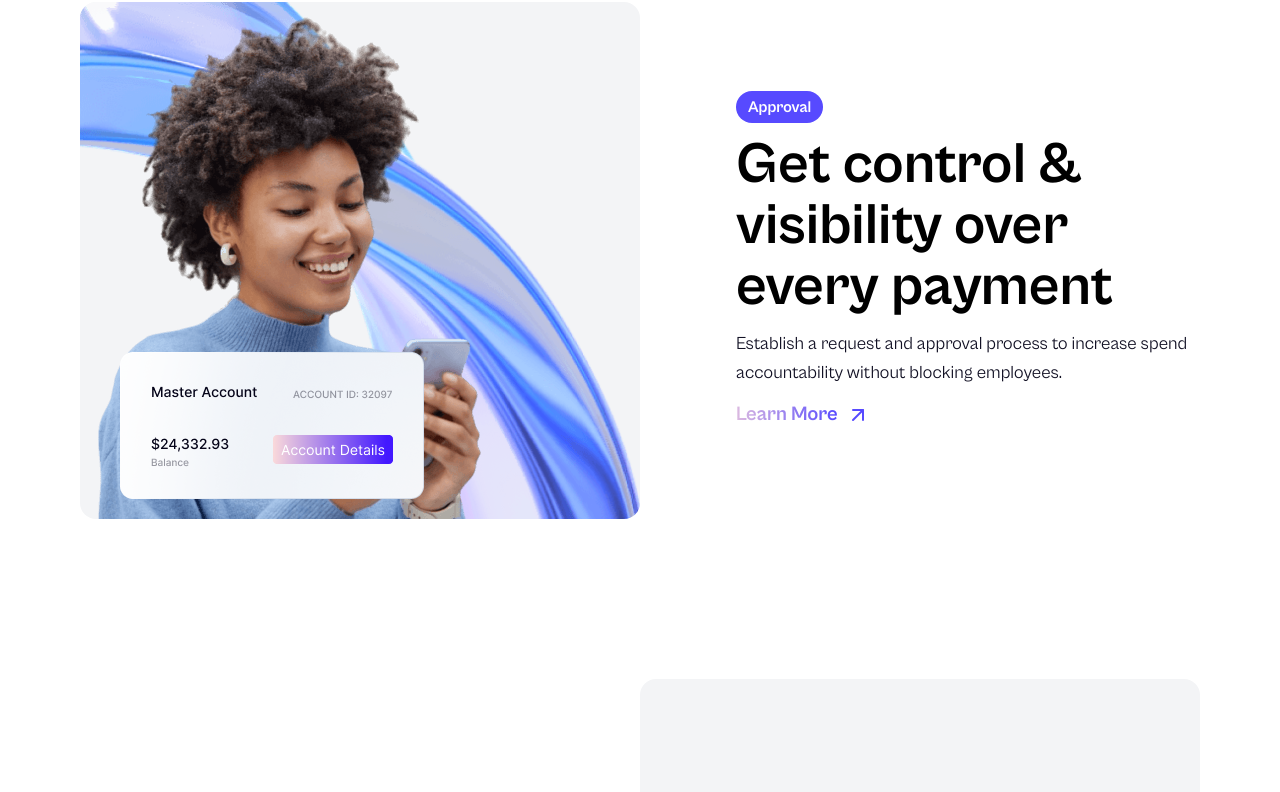
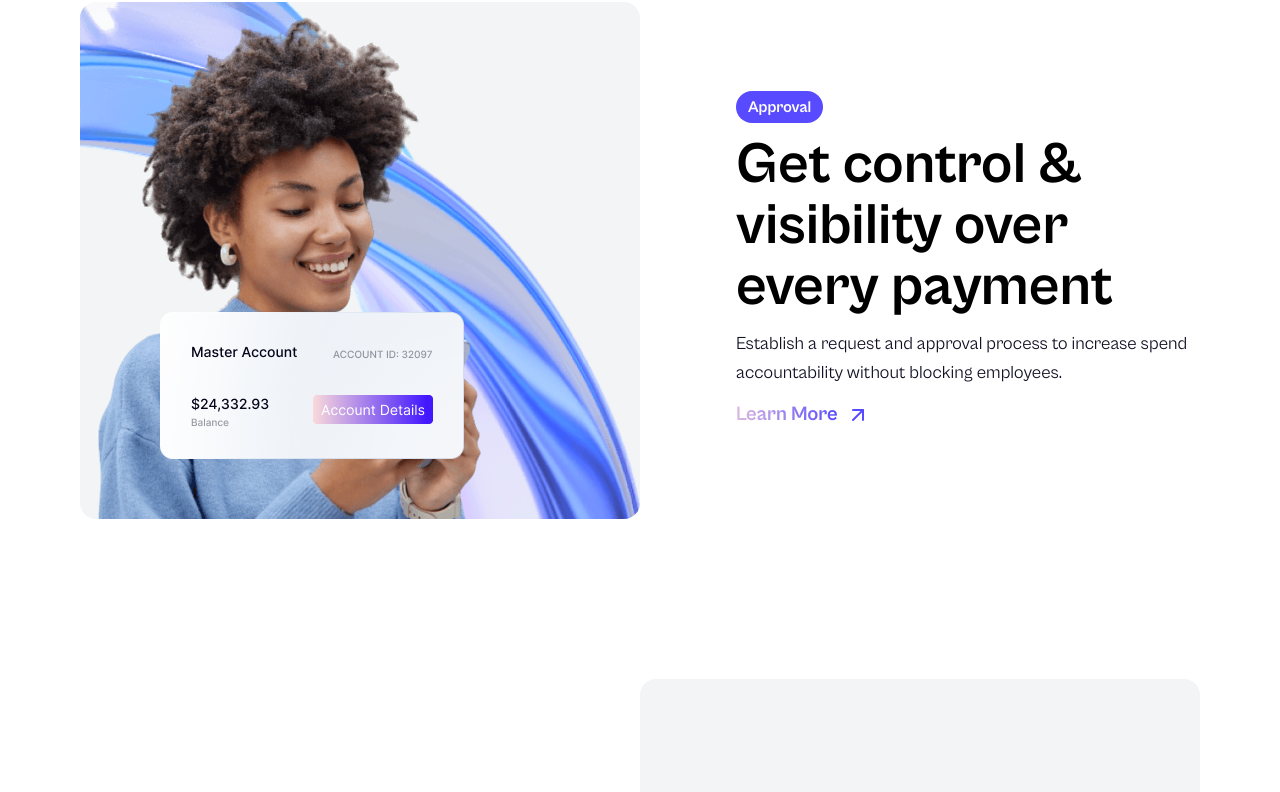
Before and after one commit to skupta12/DoWhith, a Next.js app: page / in a window 1280 px wide. Shown: the part 2960-3752 px from the top of the page. Built offline with nearby package versions, Linux system fonts and the light colour scheme.

Commit message:
rename sections, update DynamicFramerPos.tsx, GetControl.tsx

```diff
--- a/src/components/DynamicFramerPos.tsx
+++ b/src/components/DynamicFramerPos.tsx
@@ -1,68 +1,40 @@
-import { useScroll, useTransform } from "framer-motion";
+import { motion, useScroll, useTransform } from "framer-motion";
 import { ReactNode, useRef } from "react";
 
 const DynamicFramerPos = ({
   children,
-  initialTransform,
-  finalTransform,
-  opacity,
+  xTransform,
+  yTransform,
+  className,
 }: {
-  initialTransform: string;
-  finalTransform: string;
   children: ReactNode;
+  xTransform: number;
+  yTransform: number;
+  className?: string;
 }) => {
-  const ref = useRef(null);
+  const ref = useRef<HTMLDivElement>(null);
+
   const { scrollYProgress } = useScroll({
     target: ref,
-    offset: ["1.7 1", "10 1"],
+    offset: ["1 1", "10 1"],
   });
 
-  const transformStyles = {
-    translateX: useTransform(
-      scrollYProgress,
-      [0, 1],
-      initialTransform.translateX
-    ),
-    translateY: useTransform(
-      scrollYProgress,
-      [0, 1],
-      initialTransform.translateY
-    ),
-  };
-
-  if (finalTransform) {
-    transformStyles.translateX = useTransform(
-      scrollYProgress,
-      [0, 1],
-      finalTransform.translateX
-    );
-    transformStyles.translateY = useTransform(
-      scrollYProgress,
-      [0, 1],
-      finalTransform.translateY
-    );
-  }
-
-  const opacityStyle = opacity ? { opacity: scrollYProgress } : {};
+  const Xtranslate = useTransform(scrollYProgress, [0, 1], [0, xTransform]);
+  const Ytranslate = useTransform(scrollYProgress, [0, 1], [0, yTransform]);
 
   return (
     <motion.div
-      className="transition ease-linear duration-75"
-      initial={{ translateX: 0, translateY: 0, opacity: 0 }}
+    className={`${className} transition ease-linear duration-75`}
+      initial={{ translateX: 0, translateY: 0 }}
       ref={ref}
-      style={{ ...transformStyles, ...opacityStyle }}
+      style={{
+        translateX: Xtranslate,
+        translateY: Ytranslate,
+      }}
     >
-      <div className="bg-white p-2 rounded-lg">
-        <Image
-          width={33}
-          height={32}
-          className="text-center mx-auto mb-1"
-          src={icon}
-          alt={`${label} icon`}
-        />
-        <span className="font-semibold">{label}</span>
-      </div>
+      {children}
     </motion.div>
   );
 };
+
 export default DynamicFramerPos;
--- a/src/components/sections/home/Brands.tsx
+++ b/src/components/sections/home/Brands.tsx
@@ -9,7 +9,7 @@ const Brands = () => {
 
   return (
     <>
-    <section className={`pb-24 bg-primary-100 overflow-hidden`}>
+    <section className={`brands-section pb-24 bg-primary-100 overflow-hidden`}>
       <MaxWidthWrapper className="pt-24 border-t border-white/20">
         <div className="effects">
           <div className="white-line absolute -top-[1px] left-1/2
--- a/src/components/sections/home/GetControl.tsx
+++ b/src/components/sections/home/GetControl.tsx
@@ -7,11 +7,11 @@ import BgGetControlImage from "/public/home-features/bg-feature-1.png";
 import MainControlImage from "/public/home-features/main-feature-1.png";
 import ExtraControlImage from "/public/home-features/extra-feature-1.png";
 import MaxWidthWrapper from "@/components/MaxWidthWrapper";
-// import { motion } from "framer-motion";
+import DynamicFramerPos from "@/components/DynamicFramerPos";
 
 const ShowCase = () => {
   return (
-    <section className={styles.sectionPaddingV1}>
+    <section className={`getcontrol-section ${styles.sectionPaddingV1}`}>
       <MaxWidthWrapper>
         <div className="grid grid-cols-12 md:gap-y-0 gap-y-12 items-center">
           <div className="col-span-12 md:col-span-6">
@@ -32,22 +32,26 @@ const ShowCase = () => {
                 src={MainControlImage}
                 alt="main part image"
               />
-              {/* <motion.div> */}
-              <Image
-                className="absolute bottom-5 sm:left-10 left-5 lg:w-[304px]
+              <DynamicFramerPos
+                className="absolute bottom-5 sm:left-10 left-5"
+                xTransform={40}
+                yTransform={-40}
+              >
+                <div
+                  className="lg:w-[304px]
                 md:w-[287px] w-[267px] lg:h-[147px] md:h-[127px] h-[107px] object-contain"
-                quality={85}
-                src={ExtraControlImage}
-                alt="extra part image"
-              />
-              {/* </motion.div> */}
-
+                >
+                  <Image
+                    quality={85}
+                    src={ExtraControlImage}
+                    alt="extra part image"
+                  />
+                </div>
+              </DynamicFramerPos>
             </div>
           </div>
           <div className={`col-span-12 md:col-span-6 lg:pl-24 md:pl-10`}>
-            <div className={`mb-3 ${styles.blueLabel}`}>
-              Approval
-            </div>
+            <div className={`mb-3 ${styles.blueLabel}`}>Approval</div>
             <h2 className={`${styles.heading2V} mb-3`}>
               Get control & visibility over every payment
             </h2>
--- a/src/components/sections/home/Hero.tsx
+++ b/src/components/sections/home/Hero.tsx
@@ -10,7 +10,7 @@ import Bg1 from "/public/hero-bg-1.png";
 
 const Hero = () => {
   return (
-    <section className="lg:pt-12 pt-10 lg:pb-24 pb-20 relative overflow-hidden">
+    <section className="hero-section lg:pt-12 pt-10 lg:pb-24 pb-20 relative overflow-hidden">
         <Image
           priority
           className="object-cover"
--- a/src/components/sections/home/IssueVirtual.tsx
+++ b/src/components/sections/home/IssueVirtual.tsx
@@ -9,7 +9,7 @@ import MaxWidthWrapper from "@/components/MaxWidthWrapper";
 
 const ShowCase = () => {
   return (
-    <section className={styles.sectionPaddingV1}>
+    <section className={`issuevirtual-section ${styles.sectionPaddingV1}`}>
       <MaxWidthWrapper>
         <div className="grid grid-cols-12 md:gap-y-0 gap-y-12 items-center">
           <div className={`col-span-12 md:col-span-6 lg:pr-24 md:pr-10 md:order-1 order-2`}>
--- a/src/components/sections/home/Seamless.tsx
+++ b/src/components/sections/home/Seamless.tsx
@@ -9,7 +9,7 @@ import SeamlessBg from "/public/seamless/seamless-bg.png";
 
 const Seamless = () => {
   return (
-    <section className={`${styles.sectionPadding} bg-primary-100`}>
+    <section className={`seamless-section ${styles.sectionPadding} bg-primary-100`}>
       <MaxWidthWrapper>
         <div className="flex flex-col gap-y-10">
           <div className="text-center">
--- a/src/components/sections/home/Services.tsx
+++ b/src/components/sections/home/Services.tsx
@@ -5,7 +5,7 @@ import Image from "next/image";
 
 const Services = () => {
   return (
-    <section className={styles.sectionPadding}>
+    <section className={`services-section ${styles.sectionPadding}`}>
       <MaxWidthWrapper>
         <div className="flex flex-col gap-y-20">
           <div className="flex flex-col gap-y-4 text-center">
--- a/src/components/sections/home/SetLimits.tsx
+++ b/src/components/sections/home/SetLimits.tsx
@@ -10,7 +10,7 @@ import MaxWidthWrapper from "@/components/MaxWidthWrapper";
 
 const SetLimits = () => {
   return (
-    <section className={styles.sectionPaddingV1}>
+    <section className={`setlimits-section ${styles.sectionPaddingV1}`}>
       <MaxWidthWrapper>
         <div className="grid grid-cols-12 md:gap-y-0 gap-y-12 items-center">
           <div className="col-span-12 md:col-span-6">
```
Also changed, not shown: src/components/sections/home/MoveLine.tsx (+11 -0 lines).
